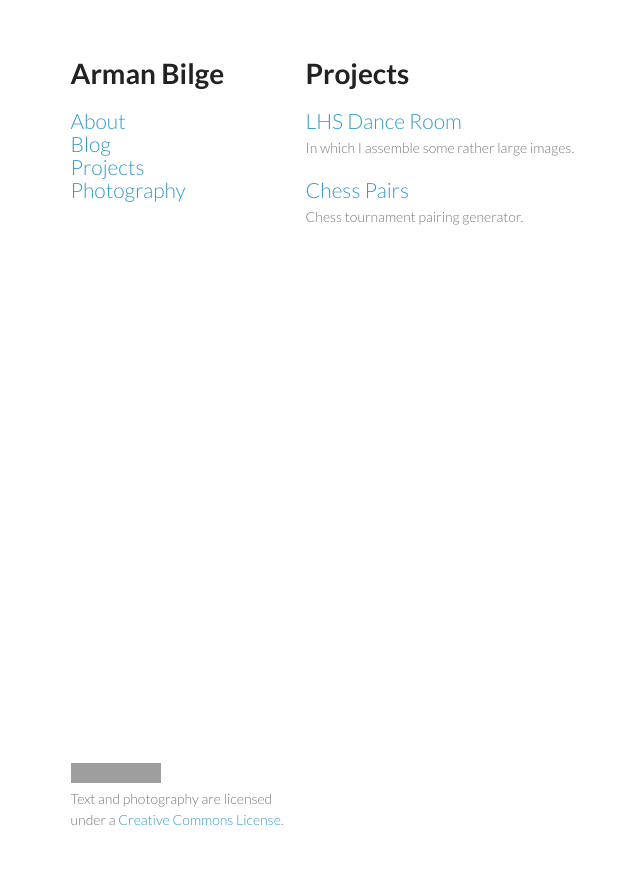
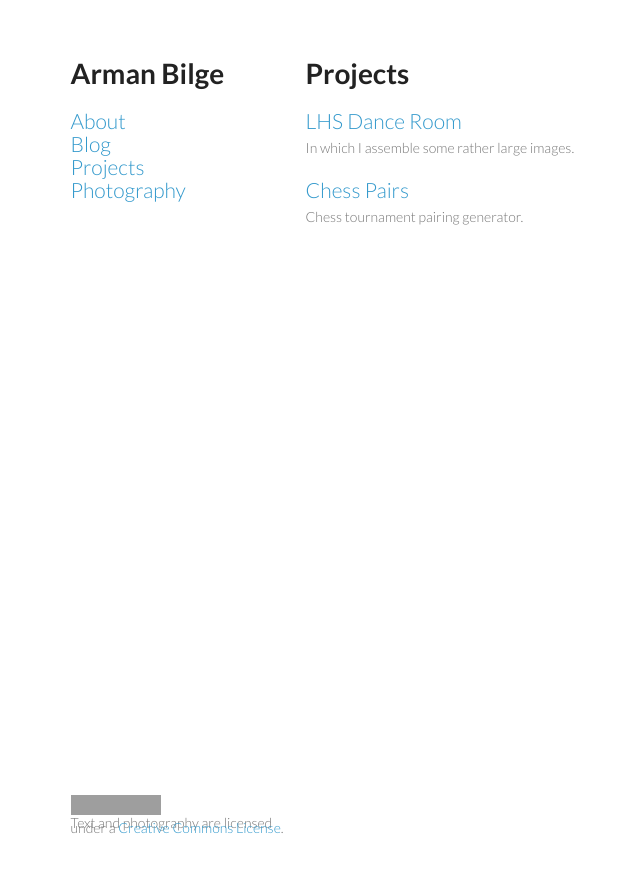
Before and after one commit to armanbilge/armanbilge.github.io, a Jekyll site: the page built from projects/index.md, in a window 1280 px wide. Shown: the top 873 px of the page, without its empty margins (202-842 px from the left). Built offline with Jekyll 4.4.1, drawn with Linux system fonts in a browser that asks for light colours; grey boxes are pictures that could not be loaded.

Commit message:
Update styles.css

```diff
--- a/stylesheets/styles.css
+++ b/stylesheets/styles.css
@@ -188,6 +188,10 @@ footer {
   bottom:50px;
 }
 
+footer p {
+  line-height:5px;
+}
+
 @media print, screen and (max-width: 960px) {
 
   div.wrapper {
```
